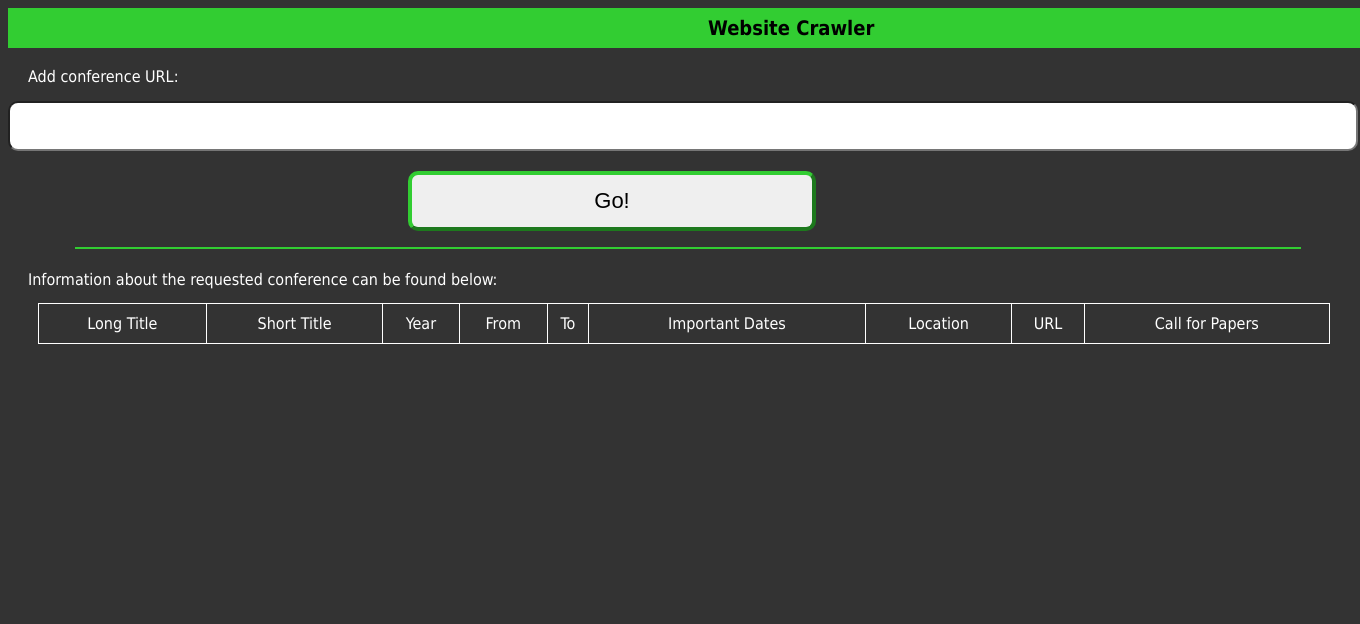
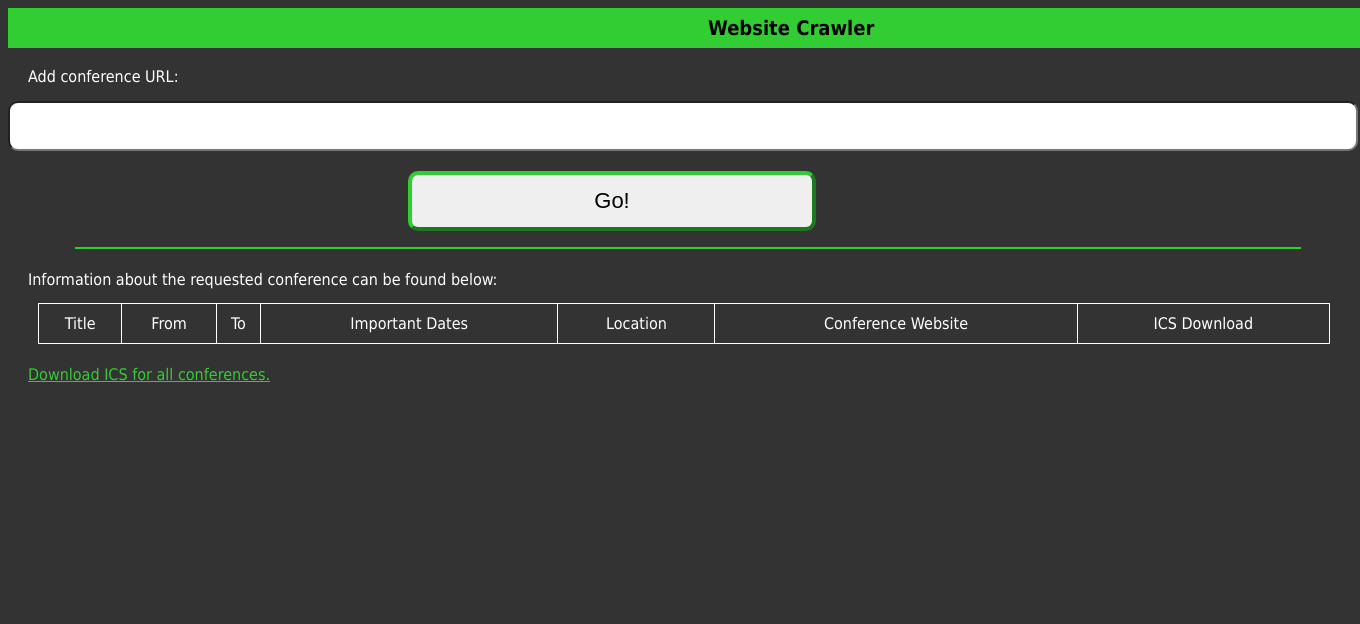
Before and after one commit to glockyco/conference-crawler, a Django app: template apps/crawler/templates/crawler/index.html in a window 1360 px wide. Shown: the top 624 px of the page. Run offline with Django 4.2, Linux system fonts and the light colour scheme; the template is opened without the code that fills it, so the values that code supplies are empty.

Commit message:
Add ICS download option for conference deadlines + dates

```diff
--- a/apps/crawler/templates/crawler/index.html
+++ b/apps/crawler/templates/crawler/index.html
@@ -28,24 +28,20 @@
             <table class="tbl">
                 <thead>
                 <tr class="tbltr">
-                    <th>Long Title</th>
-                    <th>Short Title</th>
-                    <th>Year</th>
+                    <th>Title</th>
                     <th>From</th>
                     <th>To</th>
                     <th>Important Dates</th>
                     <th>Location</th>
-                    <th>URL</th>
-                    <th>Call for Papers</th>
+                    <th>Conference Website</th>
+                    <th>ICS Download</th>
                 </tr>
                 </thead>
                 <tbody>
                 {% if conferences %}
                     {% for conference in conferences %}
                         <tr>
-                            <td>{{ conference.long_title }}</td>
                             <td>{{ conference.short_title }}</td>
-                            <td>{{ conference.year }}</td>
                             <td>{{ conference.from_date | date:"Y-m-d" }}</td>
                             <td>{{ conference.to_date | date:"Y-m-d" }}</td>
                             <td>
@@ -54,19 +50,18 @@
                                 {% endfor %}
                             </td>
                             <td>{{ conference.location }}</td>
-                            <td>{{ conference.url }}</td>
-                            <td>{# conference.call_for_papers #}</td>
+                            <td><a href="{{ conference.url }}" target="_blank">Link</a></td>
+                            <td><a href="/ical/?file={{ conference.file_name }}">Download</a></td>
                         </tr>
                     {% endfor %}
                 {% endif %}
                 </tbody>
             </table>
-
+        </div>
+        <div>
+            <h2 class="info"><a href="/ical/">Download ICS for all conferences.</a></h2>
         </div>
     </div>
-
-
 </header>
-
 </body>
 </html>
--- a/apps/crawler/urls.py
+++ b/apps/crawler/urls.py
@@ -21,5 +21,6 @@ from . import views
 urlpatterns = [
     path('', views.index, name='index'),
     path('add-conference/', views.add_conference, name='add-conference'),
+    path('ical/', views.ical, name='ical'),
     path('admin/', admin.site.urls),
 ]
--- a/pyproject.toml
+++ b/pyproject.toml
@@ -11,6 +11,7 @@ markdownify = "^0.11.2"
 python-dateutil = "^2.8.2"
 python-slugify = "^6.1.2"
 Scrapy = "^2.6.1"
+ics = "^0.7"
 
 [tool.poetry.dev-dependencies]
 
```
Also changed, not shown: apps/crawler/views.py (+47 -1 lines), 1 other file.
